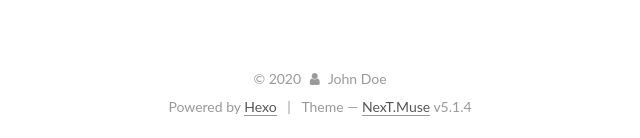
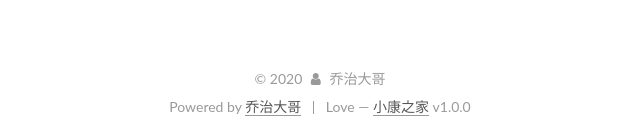
Before and after one commit to GeorgeDage/georgedage.github.io, a plain HTML site: page index.html in a window 1280 px wide. Shown: the part 1465-1603 px from the top of the page, 320-960 px from the left. Drawn offline with Linux system fonts and the light colour scheme.

Commit message:
站点更新:2020-05-24 15:41:26

```diff
--- a/index.html
+++ b/index.html
@@ -121,7 +121,7 @@
 
 
 
-  <title>Hexo</title>
+  <title>乔治大哥</title>
 
 
 
@@ -178,7 +178,7 @@
 
 
         <li class="menu-item menu-item-home">
-          <a href="/%20" rel="section">
+          <a href="https://georgedage.github.io/" rel="section">
 
               <i class="menu-item-icon fa fa-fw fa-home"></i> <br />
 
@@ -558,13 +558,13 @@
   <span class="with-love">
     <i class="fa fa-user"></i>
   </span>
-  <span class="author" itemprop="copyrightHolder">John Doe</span>
+  <span class="author" itemprop="copyrightHolder">乔治大哥</span>
 
 
 </div>
 
 
-  <div class="powered-by">Powered by <a class="theme-link" target="_blank" href="https://hexo.io">Hexo</a></div>
+  <div class="powered-by">Powered by <a class="theme-link" target="_blank" href="https://georgedage.blog.csdn.net/">乔治大哥</a></div>
 
 
 
@@ -572,7 +572,7 @@
 
 
 
-  <div class="theme-info">Theme &mdash; <a class="theme-link" target="_blank" href="https://github.com/iissnan/hexo-theme-next">NexT.Muse</a> v5.1.4</div>
+  <div class="theme-info">Love &mdash; <a class="theme-link" target="_blank" href="">小康之家</a> v1.0.0</div>
 
 
 
```
